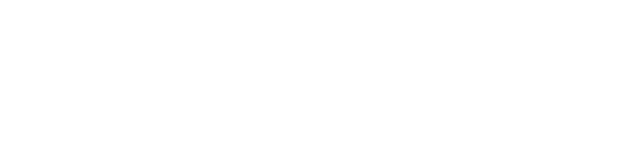
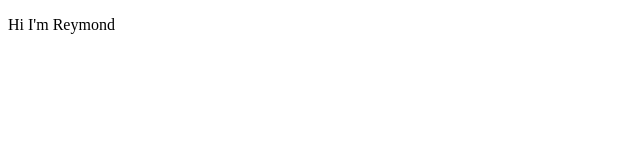
Before and after one commit to Hazel0230/OCRS, a plain HTML site: page index.html in a window 1280 px wide. Shown: the whole page, without its empty margins (0-640 px from the left). Drawn offline with Linux system fonts and the light colour scheme.

Commit message:
Update index.html

```diff
--- a/index.html
+++ b/index.html
@@ -5,6 +5,8 @@
     <meta http-equiv="X-UA-Compatible" content="IE=edge">
     <meta name="viewport" content="width=device-width, initial-scale=1.0">
     <title>Online Catering Reservation System</title>
+    <P>Hi I'm Reymond</P>
+
 </head>
 <body>
 
```
